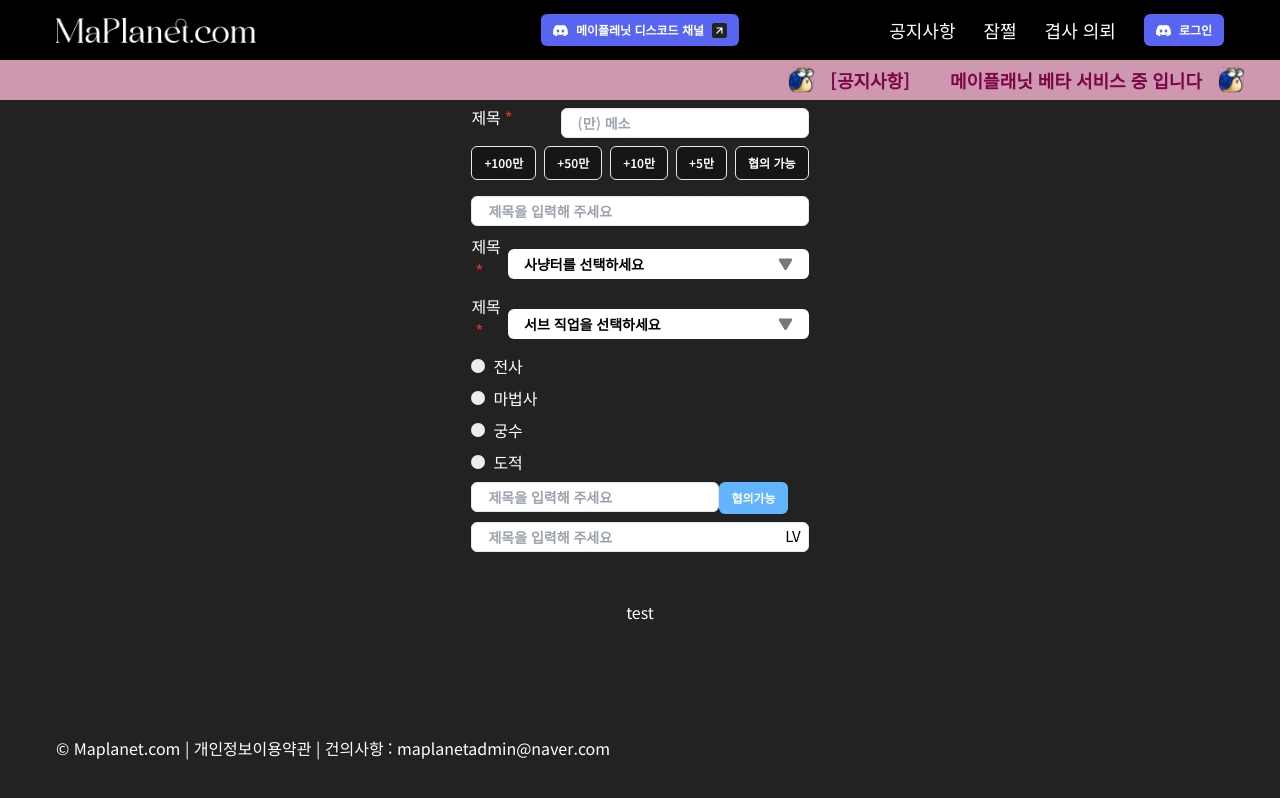
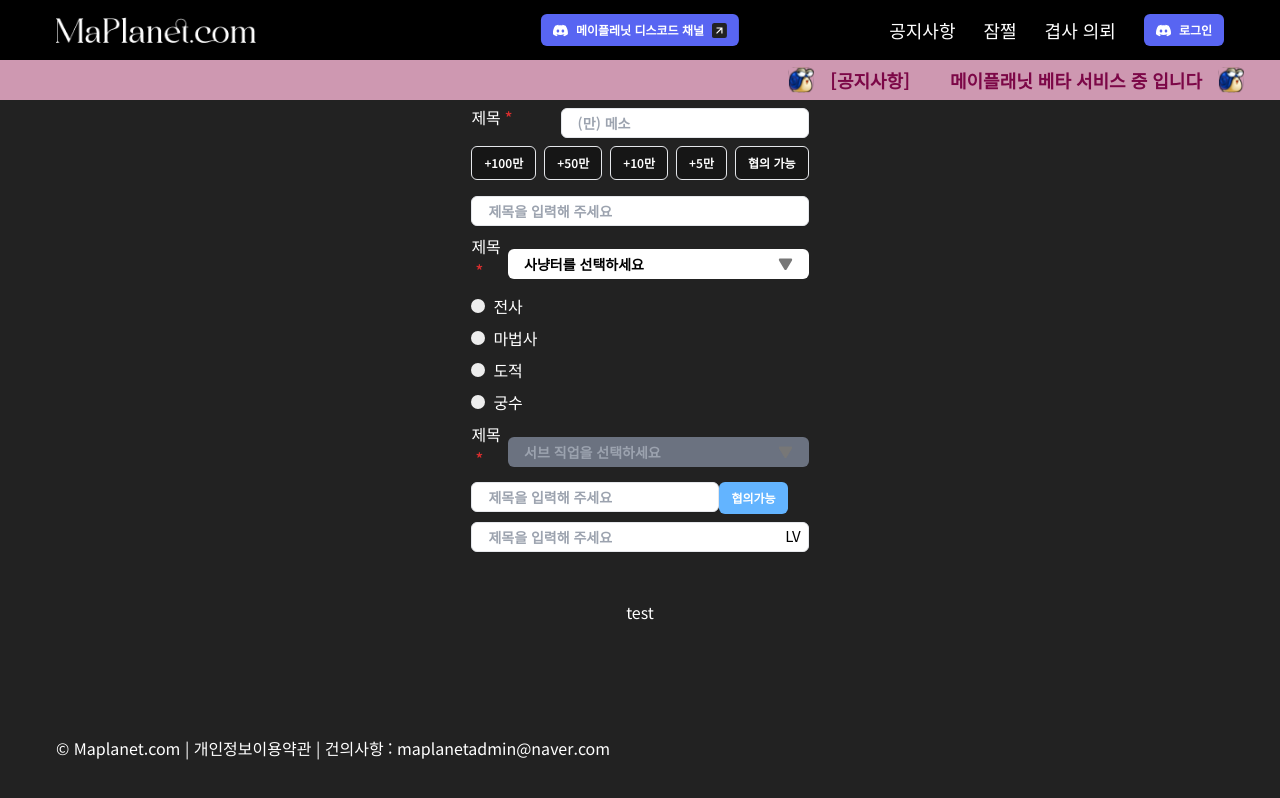
Before and after one commit to osh6006/Maplanet_Front, a Next.js app: page /testcomp in a window 1280 px wide. Built offline with nearby package versions, Linux system fonts and the light colour scheme.

Commit message:
Fix : 직업 라디오 버튼 선택시 자동으로 서브직업이 선택되지 않는 버그 수정

```diff
--- a/src/app/(home)/testcomp/page.tsx
+++ b/src/app/(home)/testcomp/page.tsx
@@ -1,6 +1,8 @@
 'use client';
-import { IJamjjulPost } from '@/types';
+import clsx from 'clsx';
 import { Controller, SubmitHandler, useForm } from 'react-hook-form';
+
+import { IJamjjulPost, Job } from '@/types';
 
 import Icon from '@/components/ui/icon';
 import Input from '@/components/ui/input';
@@ -9,17 +11,16 @@ import Radio from '@/components/ui/radio';
 import Select from '@/components/ui/select';
 import Button from '@/components/ui/button';
 import FormErrorMessage from '@/components/ui/form-error-message';
-import useJobList from '@/hooks/use-job-list';
-import clsx from 'clsx';
+import { filterJobList } from '@/util/util';
 
 const TestCompPage: React.FunctionComponent<any> = ({}) => {
-  const { control, handleSubmit } = useForm<IJamjjulPost>();
-
-  const { selectedJob, filteredJobList, handleSelect } = useJobList();
+  const { control, handleSubmit, watch } = useForm<IJamjjulPost>();
 
   const onSubmit: SubmitHandler<IJamjjulPost> = (data) => {
     console.log(data);
   };
+
+  const jobWatch = watch('job') || null;
 
   return (
     <>
@@ -153,6 +154,7 @@ const TestCompPage: React.FunctionComponent<any> = ({}) => {
                   invalid={invalid}
                   onChange={onChange}
                   placeHolder='사냥터를 선택하세요'
+                  disabled={false}
                   options={[
                     {
                       name: '죽은 나무의 숲',
@@ -183,35 +185,13 @@ const TestCompPage: React.FunctionComponent<any> = ({}) => {
         />
 
         <Controller
-          name='progress_time'
-          control={control}
-          rules={{ required: '사냥터를 선택해 주세요' }}
-          render={({ field: { value, onChange, name }, fieldState: { error, invalid } }) => {
-            return (
-              <div className='flex items-center justify-center space-y-2'>
-                <Label name={name} label='제목' required />
-                <Select
-                  value={value || ''}
-                  invalid={invalid}
-                  onChange={onChange}
-                  placeHolder='서브 직업을 선택하세요'
-                  options={filteredJobList}
-                  isJob
-                />
-                {error ? <FormErrorMessage>{error.message}</FormErrorMessage> : null}
-              </div>
-            );
-          }}
-        />
-
-        <Controller
           name='job'
           control={control}
           rules={{ required: '직업을 선택해 주세요' }}
           render={({ field: { onChange, name }, fieldState: { error } }) => {
             return (
               <>
-                <Radio label={'전사'} name={name} id='전사' onChange={onChange} value={'전사'} />
+                <Radio label={'전사'} name={name} id='전사' value={'전사'} onChange={onChange} />
                 <Radio
                   label={'마법사'}
                   name={name}
@@ -219,10 +199,42 @@ const TestCompPage: React.FunctionComponent<any> = ({}) => {
                   onChange={onChange}
                   value={'마법사'}
                 />
+                <Radio label={'도적'} name={name} id='도적' onChange={onChange} value={'도적'} />
                 <Radio label={'궁수'} name={name} id='궁수' onChange={onChange} value={'궁수'} />
-                <Radio label={'도적'} name={name} id='도적' onChange={onChange} value={'도적'} />
                 {error ? <FormErrorMessage>{error.message}</FormErrorMessage> : null}
               </>
+            );
+          }}
+        />
+
+        <Controller
+          name='progress_time'
+          control={control}
+          rules={{ required: '서브 직업을 선택해 주세요' }}
+          disabled={!jobWatch ? true : false}
+          render={({
+            field: { value, onChange, name, disabled },
+            fieldState: { error, invalid }
+          }) => {
+            // 사용자가 체크박스로 1차 직업을 변경하는 경우 자동으로 2차 직업의 첫번째 값으로 변경
+            let newValue = value;
+            if (!filterJobList(jobWatch as Job).some((el: any) => el.value === value)) {
+              newValue = filterJobList(jobWatch as Job)[0]?.value;
+            }
+            return (
+              <div className='flex items-center justify-center space-y-2'>
+                <Label name={name} label='제목' required />
+                <Select
+                  value={newValue}
+                  invalid={invalid}
+                  onChange={onChange}
+                  placeHolder='서브 직업을 선택하세요'
+                  options={filterJobList(jobWatch as Job)}
+                  disabled={disabled}
+                  isJob
+                />
+                {error ? <FormErrorMessage>{error.message}</FormErrorMessage> : null}
+              </div>
             );
           }}
         />
--- a/src/components/ui/select.tsx
+++ b/src/components/ui/select.tsx
@@ -16,10 +16,11 @@ interface IOption {
 interface ISelectProps {
   value: string;
   invalid: boolean;
-  onChange: (...event: any[]) => void;
   placeHolder: string;
+  disabled?: boolean;
   options?: IOption[];
   isJob?: boolean;
+  onChange: (...event: any[]) => void;
 }
 
 const Select: React.FunctionComponent<ISelectProps> = ({
@@ -28,6 +29,7 @@ const Select: React.FunctionComponent<ISelectProps> = ({
   placeHolder,
   options,
   isJob,
+  disabled,
   onChange
 }) => {
   const { isOpen, setIsOpen, ref } = useOutsideClick();
@@ -42,11 +44,13 @@ const Select: React.FunctionComponent<ISelectProps> = ({
   return (
     <div ref={ref} className='text-lef relative inline-block w-full text-black '>
       <button
+        disabled={disabled}
         type='button'
         onClick={() => setIsOpen(!isOpen)}
         className={clsx(
-          'flex h-[30px] w-full items-center justify-between rounded-md bg-white px-4 py-2 text-sm font-semibold focus:border-none focus:outline-none',
-          invalid ? 'focus:ring-2 focus:ring-warning' : 'focus:ring-2 focus:ring-main'
+          'flex h-[30px] w-full items-center justify-between rounded-md  px-4 py-2 text-sm font-semibold focus:border-none focus:outline-none',
+          invalid ? 'focus:ring-2 focus:ring-warning' : 'focus:ring-2 focus:ring-main',
+          disabled ? 'cursor-not-allowed bg-gray-500 text-gray-400' : 'bg-white'
         )}>
         {value ? value : placeHolder}
         <div className={clsx('transition-all', isOpen ? 'rotate-[180deg]' : '')}>
@@ -58,30 +62,34 @@ const Select: React.FunctionComponent<ISelectProps> = ({
         <ul className='absolute right-0 mt-2  w-full overflow-hidden rounded-md border bg-transparent'>
           {options?.map((option) => (
             <li
-              key={option.value}
+              key={option?.value}
               onClick={() => handleOptionClick(option)}
               className='relative h-[38px] cursor-pointer bg-cover '>
-              <p
+              <div
                 className={clsx(
                   'absolute left-2 top-2 z-[20] text-sm ',
-                  option.imgUrl ? 'text-white' : 'text-black'
+                  option?.imgUrl ? 'text-white' : 'text-black'
                 )}>
                 {isJob ? (
+                  <>
                     <div className='flex items-center gap-x-2'>
                       <Badge
-                      color={option.name.split(' ')[0] === '2차' ? 'bg-teal-500' : 'bg-violet-500'}>
-                      {option.name.split(' ')[0]}
+                        color={
+                          option?.name?.split(' ')[0] === '2차' ? 'bg-teal-500' : 'bg-violet-500'
+                        }>
+                        {option?.name?.split(' ')[0] || ''}
                       </Badge>
-                    <p>{option.name.split(' ')[1]}</p>
+                      {option?.name?.split(' ')[1] || ''}
                     </div>
+                  </>
                 ) : (
-                  <>{option.name}</>
+                  <>{option?.name}</>
                 )}
-              </p>
+              </div>
+              {option.imgUrl ? (
                 <div
                   className={clsx(
-                  'absolute inset-0 z-[10] w-full transition-all ',
-                  option.imgUrl ? 'blur-sm hover:blur-none' : 'bg-white hover:bg-slate-300 '
+                    'absolute inset-0 z-[10] w-full blur-sm transition-all hover:blur-none'
                   )}
                   style={{
                     backgroundImage: `url(${option.imgUrl})`,
@@ -93,6 +101,14 @@ const Select: React.FunctionComponent<ISelectProps> = ({
                     height: 'auto'
                   }}
                 />
+              ) : (
+                <div
+                  className={clsx(
+                    'absolute inset-0 z-[10] w-full transition-all ',
+                    'bg-white hover:bg-slate-300'
+                  )}
+                />
+              )}
             </li>
           ))}
         </ul>
--- a/src/data/job.ts
+++ b/src/data/job.ts
@@ -13,14 +13,14 @@ export const jobList = [
   },
   {
     궁수: {
-      '2차': ['어쌔신', '시프'],
-      '3차': ['허밋', '시프마스터']
+      '2차': ['헌터', '사수'],
+      '3차': ['레인저', '저격수']
     }
   },
   {
     도적: {
-      '2차': ['헌터', '사수'],
-      '3차': ['레인저', '저격수']
+      '2차': ['어쌔신', '시프'],
+      '3차': ['허밋', '시프마스터']
     }
   }
 ];
--- a/src/hooks/use-job-list.ts
+++ /dev/null
@@ -1,18 +0,0 @@
-import { Job } from '@/types';
-import { filterJobList } from '@/util/util';
-import { useEffect, useState } from 'react';
-
-export default function useJobList() {
-  const [selectedJob, setSelectedJob] = useState<Job>('전사');
-  const [filteredJobList, setFilteredJobList] = useState<any[]>([]);
-
-  const handleSelect = (job: Job) => {
-    setSelectedJob(job);
-  };
-
-  useEffect(() => {
-    setFilteredJobList(filterJobList(selectedJob));
-  }, [selectedJob]);
-
-  return { selectedJob, handleSelect, filteredJobList };
-}
--- a/src/util/util.ts
+++ b/src/util/util.ts
@@ -1,12 +1,14 @@
 import { jobList } from '@/data/job';
 import { Job } from '@/types';
 
-export const filterJobList = (job: Job) => {
-  const filteredArr = jobList.filter((el) => el[job])[0];
+export const filterJobList = (job?: Job | null) => {
+  if (job) {
+    const filteredArr = jobList?.filter((el) => el[job])[0];
 
     const result: any[] = [];
-  for (const value of Object.values(filteredArr)) {
-    for (const [key, subValue] of Object.entries<string[]>(value)) {
+    if (filteredArr) {
+      for (const value of Object?.values(filteredArr)) {
+        for (const [key, subValue] of Object?.entries<string[]>(value)) {
           subValue.forEach((arrayValue) => {
             result.push({
               name: `${key} ${arrayValue}`,
@@ -15,6 +17,10 @@ export const filterJobList = (job: Job) => {
           });
         }
       }
+    }
 
     return result;
+  }
+
+  return [];
 };
```
Lines whose indentation alone changed are shown as unchanged.
